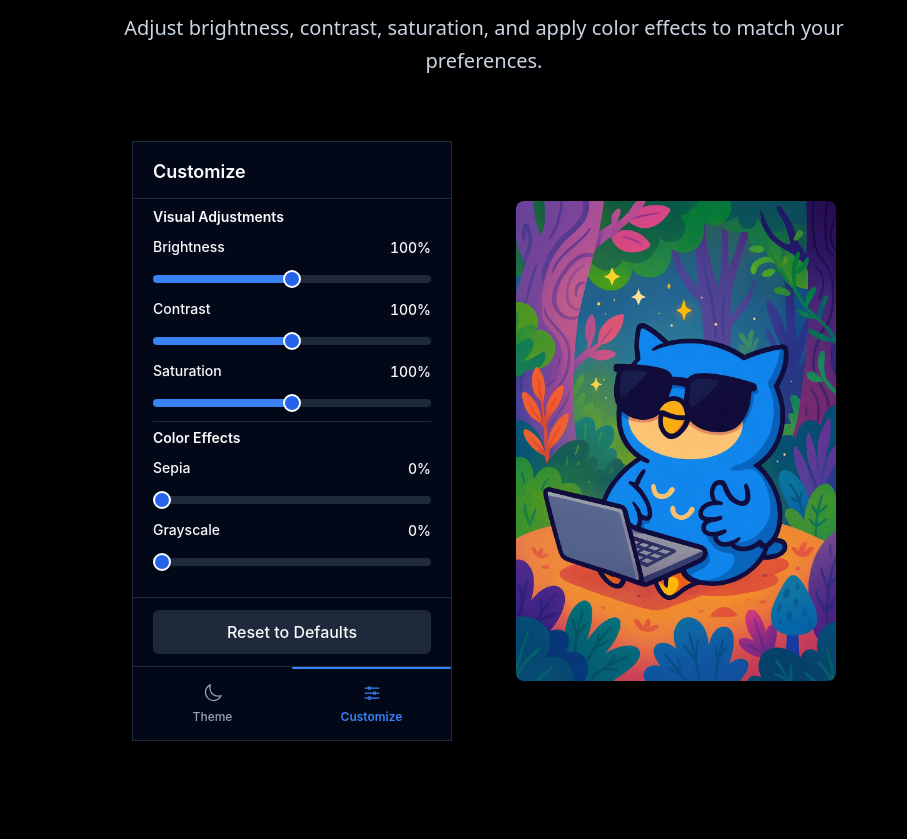
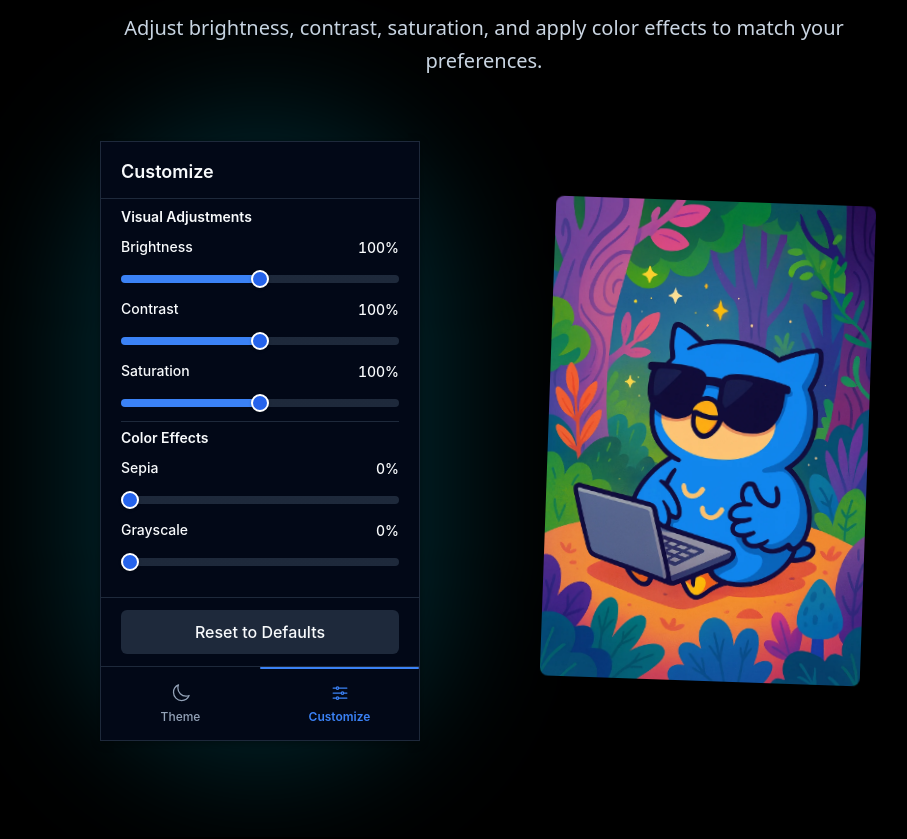
Before and after one commit to mochixlb/darkomode, a Next.js app in the folder web/: page / in a window 1280 px wide. Shown: the part 1697-2536 px from the top of the page, without its empty margins (156-1063 px from the left). Built offline with nearby package versions, Linux system fonts and the light colour scheme; no server answers.

Commit message:
Add subtle background glow effects to demo extensions and enhance laptop image styling

```diff
--- /dev/null
+++ b/package.json
@@ -0,0 +1,5 @@
+{
+  "dependencies": {
+    "framer-motion": "^12.23.24"
+  }
+}
--- a/web/src/app/globals.css
+++ b/web/src/app/globals.css
@@ -2,172 +2,28 @@
 
 @custom-variant dark (&:where(.dark, .dark *));
 
-/* Smooth theme transitions */
-html {
-  transition: background-color 300ms ease, color 300ms ease;
-}
-
-* {
-  transition-property: background-color, border-color, color, fill, stroke;
-  transition-timing-function: cubic-bezier(0.4, 0, 0.2, 1);
-  transition-duration: 300ms;
-}
-
-/* Exclude elements that shouldn't transition colors */
-img,
-svg,
-video,
-canvas,
-iframe,
-[style*="background-image"],
-button,
-a {
-  transition-property: opacity, transform, background-color, border-color, color;
-}
-
 :root {
-  --background: 0 0% 100%;
-  --foreground: 222.2 84% 4.9%;
-  --primary: 221.2 83.2% 53.3%;
-  --primary-foreground: 210 40% 98%;
-  --secondary: 210 40% 96.1%;
-  --secondary-foreground: 222.2 47.4% 11.2%;
-  --muted: 210 40% 96.1%;
-  --muted-foreground: 215.4 16.3% 35%;
-  --border: 214.3 31.8% 91.4%;
-  --ring: 221.2 83.2% 53.3%;
-  --radius: 0.5rem;
-  --accent: 210 40% 96.1%;
-  --accent-foreground: 222.2 47.4% 11.2%;
-  --destructive: 0 84.2% 60.2%;
-  --destructive-foreground: 210 40% 98%;
-  --input: 214.3 31.8% 91.4%;
+  --background: #ffffff;
+  --foreground: #171717;
 }
 
 @theme inline {
   --font-sans: var(--font-geist-sans);
-
-  /* Color definitions for Tailwind */
-  --color-background: hsl(var(--background));
-  --color-foreground: hsl(var(--foreground));
-  --color-primary: hsl(var(--primary));
-  --color-primary-foreground: hsl(var(--primary-foreground));
-  --color-secondary: hsl(var(--secondary));
-  --color-secondary-foreground: hsl(var(--secondary-foreground));
-  --color-muted: hsl(var(--muted));
-  --color-muted-foreground: hsl(var(--muted-foreground));
-  --color-border: hsl(var(--border));
-  --color-ring: hsl(var(--ring));
-  --color-accent: hsl(var(--accent));
-  --color-accent-foreground: hsl(var(--accent-foreground));
-  --color-destructive: hsl(var(--destructive));
-  --color-destructive-foreground: hsl(var(--destructive-foreground));
-  --color-input: hsl(var(--input));
 }
 
 @media (prefers-color-scheme: dark) {
   :root {
-    --background: 222.2 84% 4.9%;
-    --foreground: 210 40% 98%;
-    --primary: 217.2 91.2% 59.8%;
-    --primary-foreground: 222.2 47.4% 11.2%;
-    --secondary: 217.2 32.6% 17.5%;
-    --secondary-foreground: 210 40% 98%;
-    --muted: 217.2 32.6% 17.5%;
-    --muted-foreground: 215 20.2% 65.1%;
-    --border: 217.2 32.6% 17.5%;
-    --ring: 217.2 70% 45%;
-    --accent: 217.2 32.6% 17.5%;
-    --accent-foreground: 210 40% 98%;
-    --destructive: 0 62.8% 30.6%;
-    --destructive-foreground: 210 40% 98%;
-    --input: 217.2 32.6% 17.5%;
+    --background: #0a0a0a;
+    --foreground: #ededed;
   }
 }
 
 .dark {
-  --background: 222.2 84% 4.9%;
-  --foreground: 210 40% 98%;
-  --primary: 217.2 91.2% 59.8%;
-  --primary-foreground: 222.2 47.4% 11.2%;
-  --secondary: 217.2 32.6% 17.5%;
-  --secondary-foreground: 210 40% 98%;
-  --muted: 217.2 32.6% 17.5%;
-  --muted-foreground: 215 20.2% 65.1%;
-  --border: 217.2 32.6% 17.5%;
-  --ring: 217.2 70% 45%;
-  --accent: 217.2 32.6% 17.5%;
-  --accent-foreground: 210 40% 98%;
-  --destructive: 0 62.8% 30.6%;
-  --destructive-foreground: 210 40% 98%;
-  --input: 217.2 32.6% 17.5%;
+  --background: #0a0a0a;
+  --foreground: #ededed;
 }
 
 body {
-  background: hsl(var(--background));
-  color: hsl(var(--foreground));
-  transition: background-color 300ms ease, color 300ms ease;
+  background: var(--background);
+  color: var(--foreground);
 }
-
-/* Slider styles */
-.slider-thumb {
-  -webkit-appearance: none;
-  appearance: none;
-}
-
-.slider-thumb::-webkit-slider-thumb {
-  -webkit-appearance: none;
-  appearance: none;
-  width: 18px;
-  height: 18px;
-  border-radius: 50%;
-  background: hsl(var(--primary));
-  cursor: pointer;
-  border: 2px solid hsl(var(--background));
-  box-shadow: 0 1px 3px rgba(0, 0, 0, 0.2);
-  transition: all 0.2s ease;
-  position: relative;
-}
-
-.slider-thumb::-webkit-slider-thumb:hover {
-  transform: scale(1.1);
-  box-shadow: 0 2px 4px rgba(0, 0, 0, 0.3);
-}
-
-.slider-thumb::-webkit-slider-thumb:active {
-  transform: scale(1.05);
-}
-
-.slider-thumb::-moz-range-thumb {
-  width: 18px;
-  height: 18px;
-  border-radius: 50%;
-  background: hsl(var(--primary));
-  cursor: pointer;
-  border: 2px solid hsl(var(--background));
-  box-shadow: 0 1px 3px rgba(0, 0, 0, 0.2);
-  transition: all 0.2s ease;
-}
-
-.slider-thumb::-moz-range-thumb:hover {
-  transform: scale(1.1);
-  box-shadow: 0 2px 4px rgba(0, 0, 0, 0.3);
-}
-
-.slider-thumb::-moz-range-thumb:active {
-  transform: scale(1.05);
-}
-
-.slider-thumb:focus {
-  outline: none;
-}
-
-.slider-thumb:focus-visible::-webkit-slider-thumb {
-  outline: 2px solid hsl(var(--ring));
-  outline-offset: 2px;
-}
-
-.slider-thumb:focus-visible::-moz-range-thumb {
-  outline: 2px solid hsl(var(--ring));
-  outline-offset: 2px;
-}
--- a/web/src/components/customize-section.tsx
+++ b/web/src/components/customize-section.tsx
@@ -23,20 +23,22 @@ export function CustomizeSection() {
           </div>
 
           {/* Demo Extension and Laptop Image - Side by side */}
-          <div className="flex flex-col lg:flex-row items-center justify-center gap-10 lg:gap-16 w-full">
+          <div className="flex flex-col lg:flex-row items-center justify-center gap-12 lg:gap-32 w-full">
             {/* Demo Popup */}
-            <div className="shrink-0">
+            <div className="shrink-0 relative z-10">
+              <div className="absolute -inset-8 bg-cyan-500/10 dark:bg-cyan-500/20 rounded-full blur-3xl -z-10" />
               <DemoPopup initialTab="customize" />
             </div>
 
             {/* Laptop Image */}
             <div className="relative w-full max-w-xs lg:max-w-[320px]">
+              <div className="absolute inset-0 bg-gradient-to-tr from-blue-500/20 to-purple-500/20 dark:from-blue-500/20 dark:to-purple-500/20 blur-2xl rounded-full -z-10 transform scale-110" />
               <Image
                 src="/darko-laptop.webp"
                 alt="darko mode customization interface"
                 width={800}
                 height={1200}
-                className="w-full h-auto object-contain rounded-lg"
+                className="w-full h-auto object-contain rounded-lg rotate-2 hover:rotate-0 transition-transform duration-500 drop-shadow-2xl"
                 priority
               />
             </div>
--- a/web/src/components/theme-modes-section.tsx
+++ b/web/src/components/theme-modes-section.tsx
@@ -12,8 +12,11 @@ export function ThemeModesSection() {
       <div className="relative max-w-7xl mx-auto">
         <div className="flex flex-col lg:flex-row items-center justify-center gap-12 lg:gap-20">
           {/* Demo Popup */}
-          <div className="flex-shrink-0 order-2 lg:order-1">
-            <DemoPopup />
+          <div className="flex-shrink-0 order-2 lg:order-1 z-10">
+            <div className="relative">
+              <div className="absolute -inset-4 bg-blue-500/20 dark:bg-blue-500/20 rounded-full blur-2xl -z-10" />
+              <DemoPopup />
+            </div>
           </div>
 
           {/* Content */}
```
